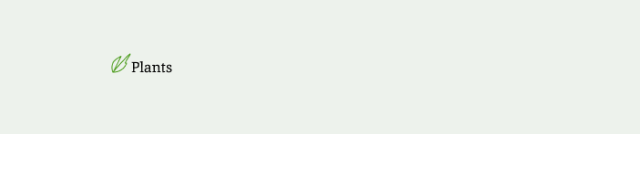
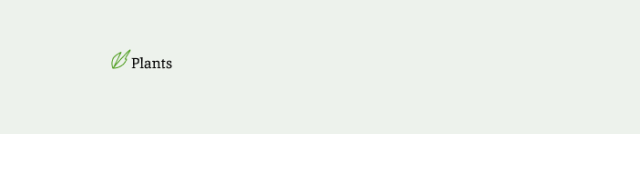
Before and after one commit to LenaKayDesign/rsschool-cv, a plain HTML site: page plants/index.html in a window 1280 px wide. Shown: the top 172 px of the page, 0-640 px from the left. Drawn offline with Linux system fonts and the light colour scheme.

Commit message:
fix: fix font-size in header

```diff
--- a/plants/CSS/styles.css
+++ b/plants/CSS/styles.css
@@ -20,6 +20,9 @@ header {
     display: flex;
     height: 134px;
     align-items: center;
+    font-size: 16px;
+    font-weight: 400;
+    line-height: 50px;
 }
 nav {
     width: 452px;
```
